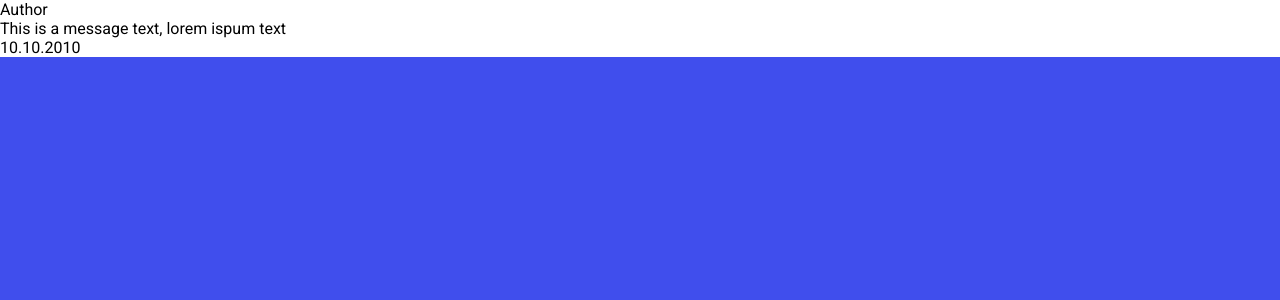
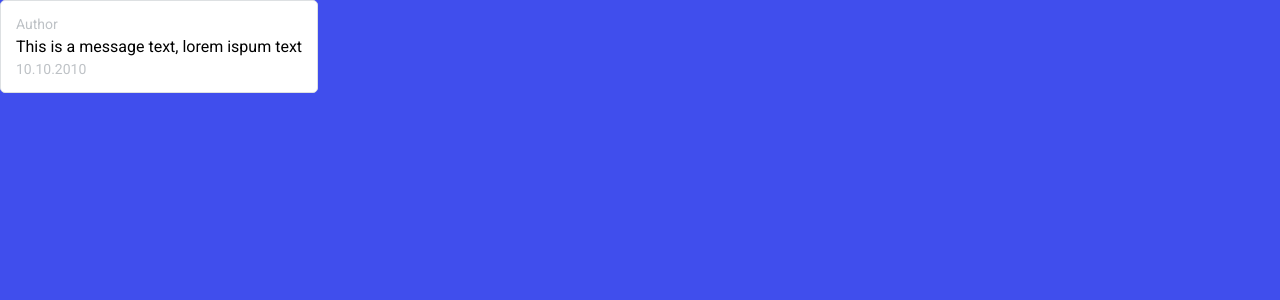
Before and after one commit to BojanPanic/chat_app, a React (Create React App) app: page / in a window 1280 px wide. Both pictures are taken after typing "Sample" into the empty fields and a click on the button 775 px from the left and 469 px from the top of the page. Shown: the top 300 px of the page. Built offline with nearby package versions, Linux system fonts and the light colour scheme.

Commit message:
Add styles for message component, add additional colors to colors.scss

```diff
--- a/src/Components/Message.tsx
+++ b/src/Components/Message.tsx
@@ -1,3 +1,4 @@
+import "styles/message.scss";
 interface IProps {
   text: string;
   name?: string;
@@ -7,10 +8,12 @@ interface IProps {
 
 export const Message = (props: IProps) => {
   return (
-    <div style={{ background: props.color }}>
-      {props.name ? <div>{props.name}</div> : null}
-      <div>{props.text}</div>
-      <div>{props.date}</div>
+    <div style={{ background: props.color }} className="message-wrap">
+      {props.name ? (
+        <div className="message-light-text">{props.name}</div>
+      ) : null}
+      <div className="message-text">{props.text}</div>
+      <div className="message-light-text">{props.date}</div>
     </div>
   );
 };
--- a/src/styles/colors.scss
+++ b/src/styles/colors.scss
@@ -2,3 +2,7 @@ $form-color: #f6f6f6;
 $title-color: #fff;
 $message-form-color: #3898d3;
 $username-background-color: #404eed;
+$message-border-color: #dde0e2;
+$message-light-text-color: #bec2c6;
+$message-background-color-author: #fcf6c3;
+$message-background-color: #fff;
--- /dev/null
+++ b/src/styles/message.scss
@@ -0,0 +1,18 @@
+@import "./colors.scss";
+
+.message-wrap {
+  display: inline-block;
+  padding: 15px;
+  max-width: 350px;
+  border-radius: 5px;
+  border: 1px solid $message-border-color;
+}
+
+.message-light-text {
+  font-size: 14px;
+  color: $message-light-text-color;
+}
+
+.message-text {
+  padding: 5px 0;
+}
```
